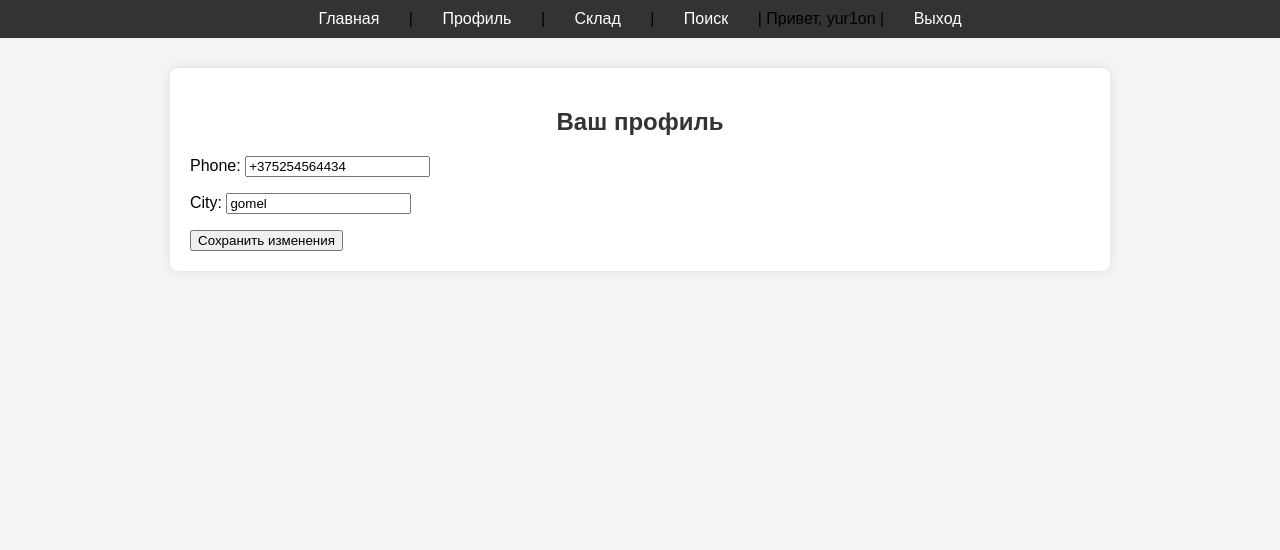
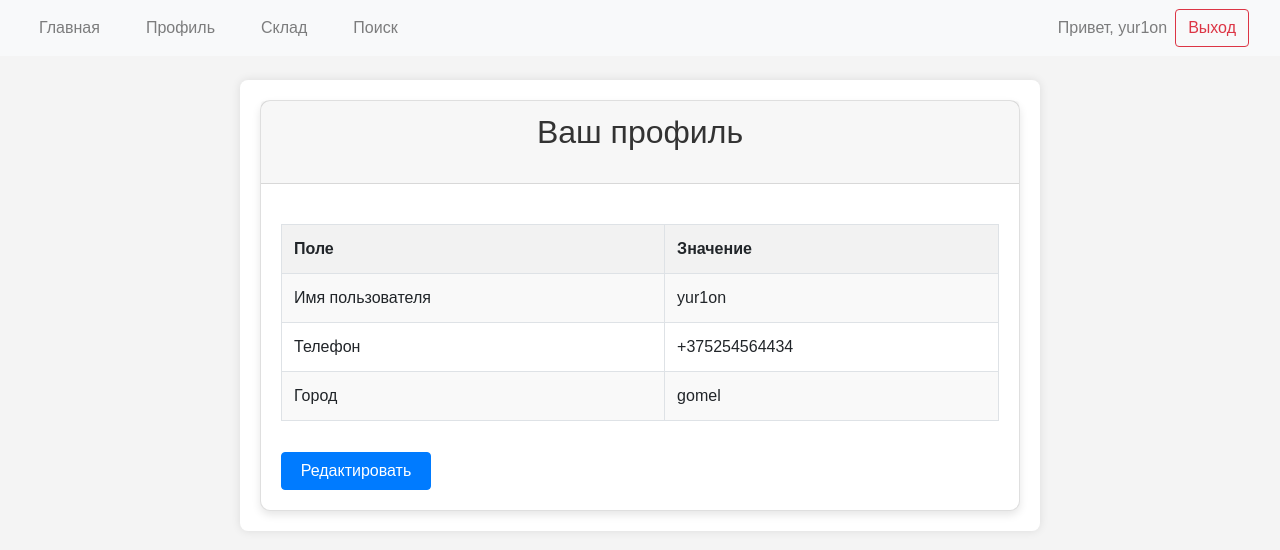
Before and after one commit to yur1on/sclad3, a Django app: page /profile/ in a window 1280 px wide. Shown: the top 550 px of the page. Run offline with Django 4.2, Linux system fonts and the light colour scheme; a user stored in the database is signed in; data comes from the database, SQL or seed files in the repository; both versions use the stored data as it was after the commit; some libraries are stand-ins or nearby versions.

Commit message:
Добавил новый функционал профиля

```diff
--- a/myproject/static/css/styles.css
+++ b/myproject/static/css/styles.css
@@ -102,3 +102,24 @@ table tr:nth-child(even) {
 table tr:hover {
     background-color: #f1f1f1;
 }
+
+
+/* Пример пользовательских стилей */
+
+.container {
+    max-width: 800px;
+}
+
+.card {
+    border-radius: 10px;
+    box-shadow: 0 4px 8px rgba(0, 0, 0, 0.1);
+}
+
+.btn-primary, .btn-success {
+    width: 150px;
+    margin-top: 15px;
+}
+
+.btn-secondary {
+    margin-top: 15px;
+}
--- a/myproject/user_profile/templates/user_profile/profile.html
+++ b/myproject/user_profile/templates/user_profile/profile.html
@@ -1,10 +1,43 @@
 {% extends 'warehouse/base.html' %}
 {% block title %}Профиль{% endblock %}
 {% block content %}
-    <h2>Ваш профиль</h2>
-    <form method="post">
-        {% csrf_token %}
-        {{ form.as_p }}
-        <button type="submit">Сохранить изменения</button>
-    </form>
+    <div class="card">
+        <div class="card-header">
+            <h2>Ваш профиль</h2>
+        </div>
+        <div class="card-body">
+            {% if edit_mode %}
+                <!-- Форма редактирования -->
+                <form method="post" class="form">
+                    {% csrf_token %}
+                    {{ form.as_p }}
+                    <div class="form-group">
+                        <button type="submit" class="btn btn-success">Сохранить изменения</button>
+                        <a href="{% url 'profile' %}" class="btn btn-secondary">Отменить</a>
+                    </div>
+                </form>
+            {% else %}
+                <!-- Таблица с данными профиля -->
+                <table class="table table-bordered">
+                    <tr>
+                        <th>Поле</th>
+                        <th>Значение</th>
+                    </tr>
+                    <tr>
+                        <td>Имя пользователя</td>
+                        <td>{{ user.username }}</td>
+                    </tr>
+                    <tr>
+                        <td>Телефон</td>
+                        <td>{{ user.profile.phone }}</td>
+                    </tr>
+                    <tr>
+                        <td>Город</td>
+                        <td>{{ user.profile.city }}</td>
+                    </tr>
+                </table>
+                <a href="{% url 'profile' %}?edit=true" class="btn btn-primary">Редактировать</a>
+            {% endif %}
+        </div>
+    </div>
 {% endblock %}
--- a/myproject/user_profile/views.py
+++ b/myproject/user_profile/views.py
@@ -2,8 +2,11 @@ from django.shortcuts import render, redirect
 from .forms import ProfileForm
 from django.contrib.auth.decorators import login_required
 
+
 @login_required
 def profile(request):
+    edit_mode = request.GET.get('edit') == 'true'
+
     if request.method == 'POST':
         form = ProfileForm(request.POST, instance=request.user.profile)
         if form.is_valid():
@@ -11,4 +14,5 @@ def profile(request):
             return redirect('profile')
     else:
         form = ProfileForm(instance=request.user.profile)
-    return render(request, 'user_profile/profile.html', {'form': form})
+
+    return render(request, 'user_profile/profile.html', {'form': form, 'edit_mode': edit_mode})
--- a/myproject/warehouse/models.py
+++ b/myproject/warehouse/models.py
@@ -1,6 +1,3 @@
-from django.db import models
-from django.contrib.auth.models import User
-
 from django.db import models
 from django.contrib.auth.models import User
 
--- a/myproject/warehouse/templates/warehouse/base.html
+++ b/myproject/warehouse/templates/warehouse/base.html
@@ -1,26 +1,37 @@
 <!DOCTYPE html>
-<html>
+<html lang="en">
 <head>
     {% load static %}
+    <meta charset="UTF-8">
+    <meta name="viewport" content="width=device-width, initial-scale=1.0">
     <title>{% block title %}Склад{% endblock %}</title>
+    <link rel="stylesheet" href="https://stackpath.bootstrapcdn.com/bootstrap/4.5.2/css/bootstrap.min.css">
     <link rel="stylesheet" href="{% static 'css/styles.css' %}">
 </head>
 <body>
-    <nav>
-        <a href="{% url 'home' %}">Главная</a> |
-        <a href="{% url 'profile' %}">Профиль</a> |
-        <a href="{% url 'warehouse' %}">Склад</a> |
-        <a href="{% url 'search' %}">Поиск</a> |
-        {% if user.is_authenticated %}
-            <span>Привет, {{ user.username }}</span> |
-            <a href="{% url 'logout' %}">Выход</a>
-        {% else %}
-            <a href="{% url 'login' %}">Вход</a> |
-            <a href="{% url 'register' %}">Регистрация</a>
-        {% endif %}
+    <nav class="navbar navbar-expand-lg navbar-light bg-light">
+
+        <div class="collapse navbar-collapse">
+            <ul class="navbar-nav mr-auto">
+                <li class="nav-item"><a class="nav-link" href="{% url 'home' %}">Главная</a></li>
+                <li class="nav-item"><a class="nav-link" href="{% url 'profile' %}">Профиль</a></li>
+                <li class="nav-item"><a class="nav-link" href="{% url 'warehouse' %}">Склад</a></li>
+                <li class="nav-item"><a class="nav-link" href="{% url 'search' %}">Поиск</a></li>
+            </ul>
+            {% if user.is_authenticated %}
+                <span class="navbar-text">Привет, {{ user.username }}</span>
+                <a class="btn btn-outline-danger ml-2" href="{% url 'logout' %}">Выход</a>
+            {% else %}
+                <a class="btn btn-outline-primary ml-2" href="{% url 'login' %}">Вход</a>
+                <a class="btn btn-outline-secondary ml-2" href="{% url 'register' %}">Регистрация</a>
+            {% endif %}
+        </div>
     </nav>
-    <div class="container">
+    <div class="container mt-4">
         {% block content %}{% endblock %}
     </div>
+    <script src="https://code.jquery.com/jquery-3.5.1.slim.min.js"></script>
+    <script src="https://cdn.jsdelivr.net/npm/@popperjs/core@2.9.2/dist/umd/popper.min.js"></script>
+    <script src="https://stackpath.bootstrapcdn.com/bootstrap/4.5.2/js/bootstrap.min.js"></script>
 </body>
 </html>
```
Also changed, not shown: myproject/db.sqlite3, myproject/user_profile/forms.py (line endings or trailing spaces), myproject/warehouse/forms.py (line endings or trailing spaces).
